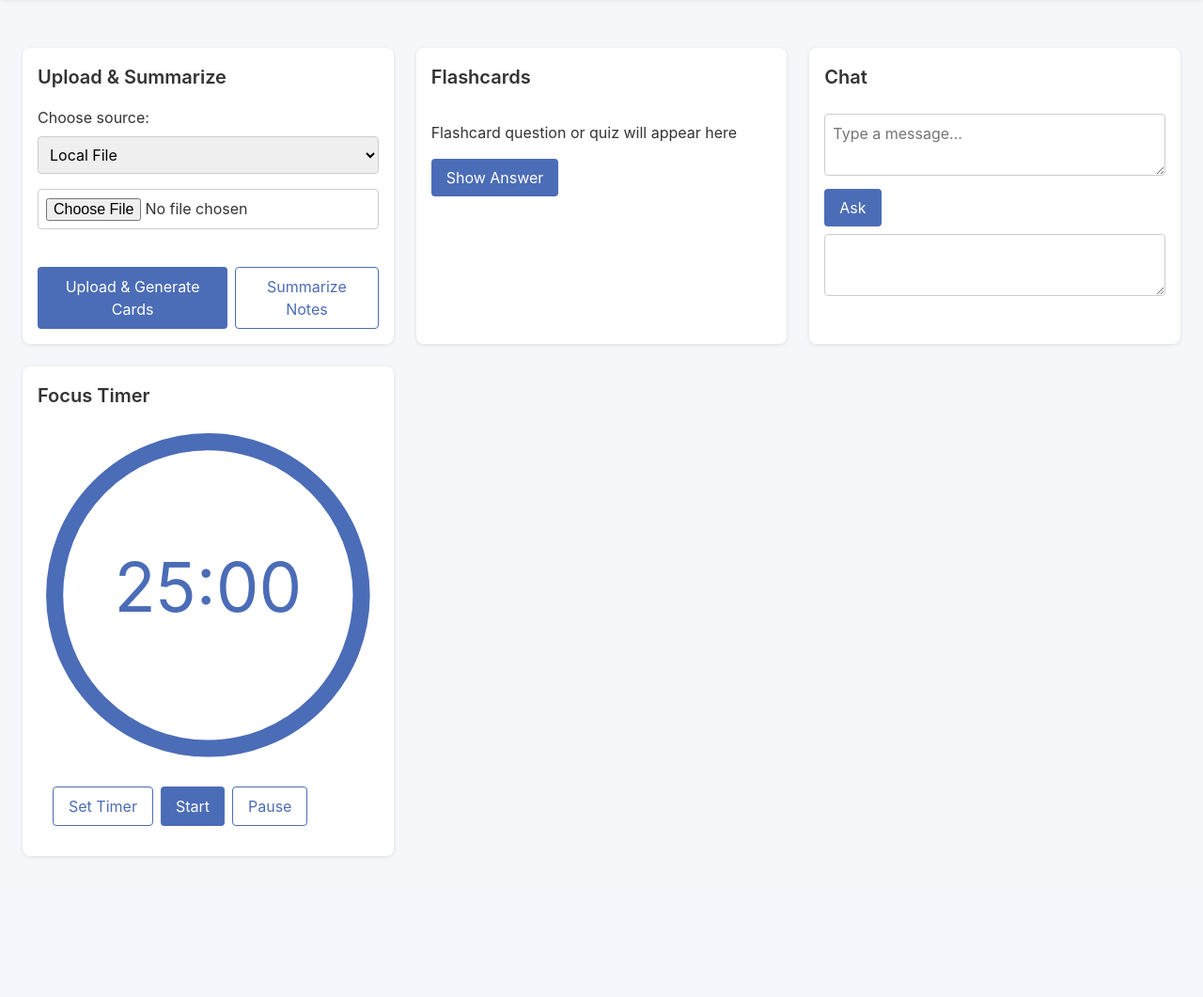
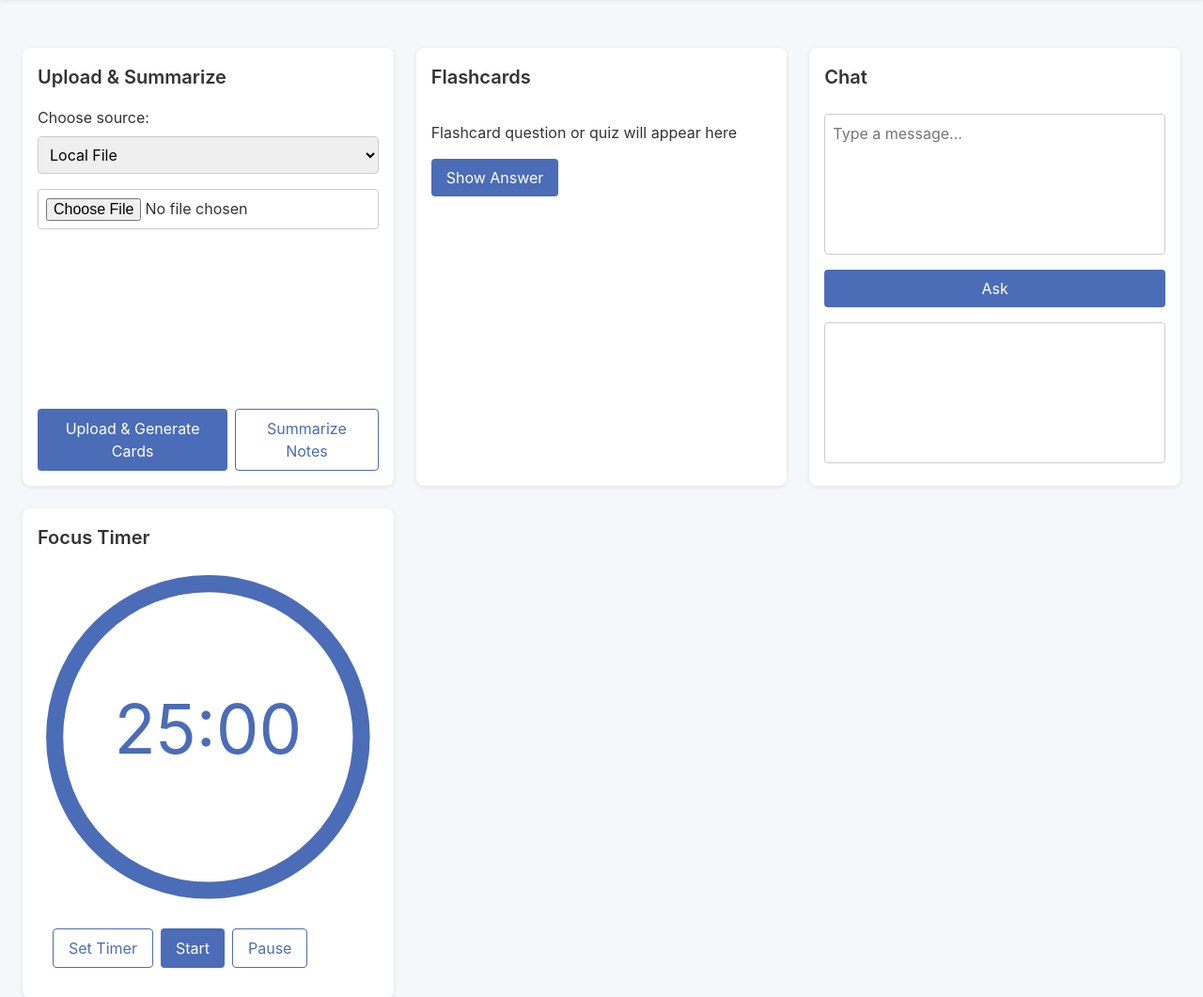
Before and after one commit to edwardnqin/2025-Summer-SAIL-Project, a Flask app: template frontend/templates/dashboard.html in a window 1280 px wide. Shown: the part 54-1115 px from the top of the page at 94% size. Before the commit the page ends 966 px from the top, so only its background shows below. Run offline with Flask 3, Linux system fonts and the light colour scheme; the template is opened without the code that fills it, so the values that code supplies are empty.

Commit message:
chat block style change (line 197-226)

```diff
--- a/frontend/static/style.css
+++ b/frontend/static/style.css
@@ -193,3 +193,34 @@
       padding: calc(var(--space-md) + 1rem) var(--space-md);
     }
   }
+
+  #chat-form {
+    display: flex;
+    flex-direction: column;
+    gap: var(--space-sm);
+  }
+
+  #chat-section {
+    display: flex;
+    flex-direction: column;
+  }
+
+  #chat-section .card-content {
+    display: flex;
+    flex-direction: column;
+    flex: 1;
+  }
+
+  #chat-input {
+    resize: none;
+    height: 150px;
+    margin-top: var(--space-sm);
+  }
+
+  #chat-log {
+    resize: none;
+    flex: 1;
+    margin-top: var(--space-md);
+    min-height: 150px;
+    overflow-y: auto;
+  }
```
